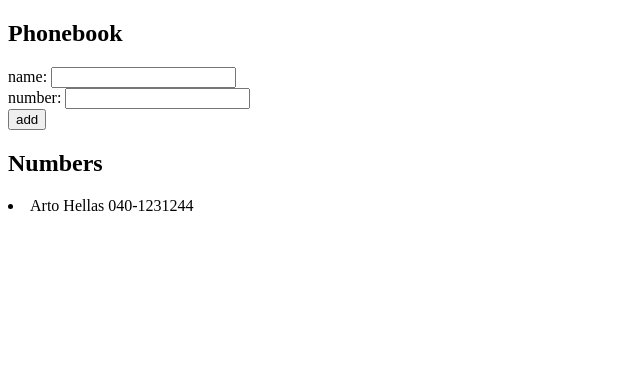
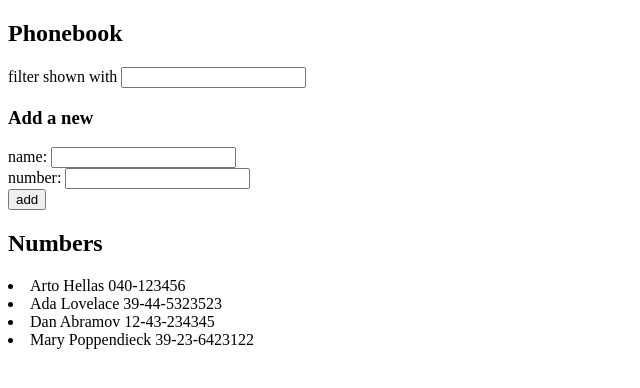
Before and after one commit to mdsanna/full_stack_websovelluskehitys, a React (Vite) app in the folder osa2/puhelinluettelo/: page / in a window 1280 px wide. Shown: the top 388 px of the page, without its empty margins (0-640 px from the left). Built offline with nearby package versions, Linux system fonts and the light colour scheme.

Commit message:
Exercise 2.9

```diff
--- a/osa2/puhelinluettelo/src/App.jsx
+++ b/osa2/puhelinluettelo/src/App.jsx
@@ -2,12 +2,14 @@
 
 const App = () => {
   const [persons, setPersons] = useState([
-    { name: 'Arto Hellas' ,
-      number: '040-1231244'
-    }
+    { name: 'Arto Hellas', number: '040-123456' },
+    { name: 'Ada Lovelace', number: '39-44-5323523' },
+    { name: 'Dan Abramov', number: '12-43-234345' },
+    { name: 'Mary Poppendieck', number: '39-23-6423122' }
   ])
   const [newName, setNewName] = useState('')
   const [newNumber, setNewNumber] = useState('')
+  const [newFilter, setNewFilter] = useState('')
 
   const addPerson = (event) => {
     event.preventDefault()
@@ -34,14 +36,25 @@
     setNewName(event.target.value)
   }
 
-    const handleNumberChange = (event) => {
+  const handleNumberChange = (event) => {
     console.log(event.target.value)
     setNewNumber(event.target.value)
+  }
+
+  const handleFilterChange = (event) => {
+    setNewFilter(event.target.value)
   }
 
   return (
     <div>
       <h2>Phonebook</h2>
+      <div>
+        filter shown with <input
+            value={newFilter}
+            onChange={handleFilterChange}
+          />
+      </div>
+      <h3>Add a new</h3>
       <form onSubmit={addPerson}>
         <div>
           name: <input
@@ -60,10 +73,12 @@
         </div>
       </form>
       <h2>Numbers</h2>
-      {persons.map(person =>
-        <li key={person.name}>
-          {person.name} {person.number}
-        </li> )}
+      {persons.
+        filter(person => person.name.toLowerCase().includes(newFilter.toLowerCase())).
+          map(person =>
+            <li key={person.name}>
+              {person.name} {person.number}
+            </li> )}
     </div>
   )
 
```
